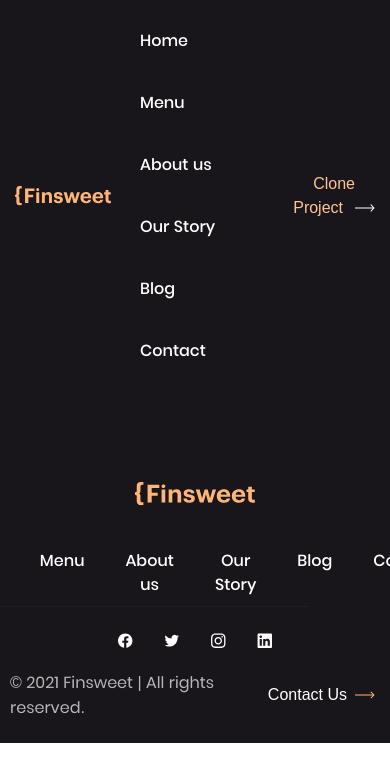
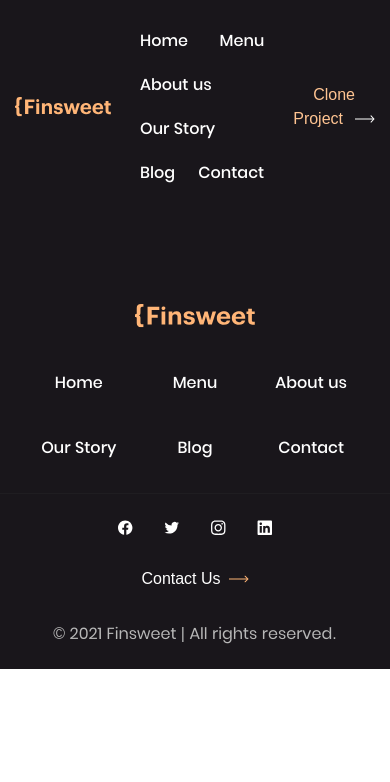
Before and after one commit to gr-sv/Finsweet, a React (Create React App) app: page / in a window 390 px wide. Shown: the top 782 px of the page. Built offline with nearby package versions, Linux system fonts and the light colour scheme.

Commit message:
Add media for Footer^ corrections

```diff
--- a/src/components/widgets/footer/footer.jsx
+++ b/src/components/widgets/footer/footer.jsx
@@ -12,7 +12,7 @@ function Footer () {
 				<section className={s.navigation}>
 					<h2 className="visually-hidden">Navigation</h2>
 					<Logo logoFooter className={s.navigation__logo} />
-					<Navigation footerNav />
+					<Navigation footerNav className={s.navigation__links} />
 				</section>
 			</Wrapper>
 
--- a/src/components/widgets/footer/footer.module.scss
+++ b/src/components/widgets/footer/footer.module.scss
@@ -104,7 +104,11 @@
 @media only screen and (max-width: 1024px) {
 	.wrapper_bottom {
 		grid-template-columns: repeat(2, auto);
-		grid-template-rows: repeat(2, auto)
+		grid-template-rows: repeat(2, auto);
+
+		&::before {
+			left: 0;
+		}
 	}
 
 	.copyright {
@@ -123,5 +127,42 @@
 }
 
 @media only screen and (max-width: 600px) {
+	.wrapper_top {
+		padding-bottom: 24px;
+	}
 
+	.navigation__links {
+		grid-template-columns: repeat(3, 1fr);
+		grid-template-rows: repeat(2, auto);
+	}
+
+	.wrapper_bottom {
+		padding-top: 24px;
+		grid-template-columns: 1fr;
+		grid-template-rows: repeat(3, auto)
+	}
+
+	.copyright {
+		grid-column: 1 / -1;
+		grid-row: 3 / -1;
+		justify-self: center;
+	}
+
+	.social {
+		grid-column: 1 / -1;
+	}
+
+	.contactUs {
+		grid-column: 1 / -1;
+		grid-row: 2 / 3;
+		justify-self: center;
+	}
 }
+
+@media only screen and (max-width: 375px) {
+	.navigation__links {
+		grid-template-columns: repeat(2, 1fr);
+		grid-template-rows: repeat(3, auto);
+		align-items: start;
+	}
+}
--- a/src/components/widgets/header/header.jsx
+++ b/src/components/widgets/header/header.jsx
@@ -11,7 +11,7 @@ function Header () {
 			<Wrapper className={s.wrapper}>
 				<nav className={s.navigation}>
 					<Logo logoHeader className={s.navigation__logo} />
-					<Navigation headerNav />
+					<Navigation headerNav className={s.navigation__links} />
 				</nav>
 				<Button button_clone>Clone Project</Button>
 			</Wrapper>
```
Also changed, not shown: src/components/shared/navigation/navigation.module.scss (+0 -9 lines).
